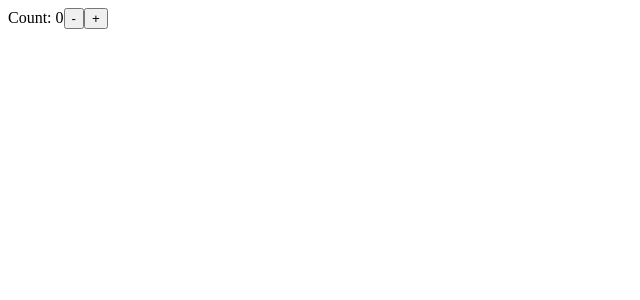
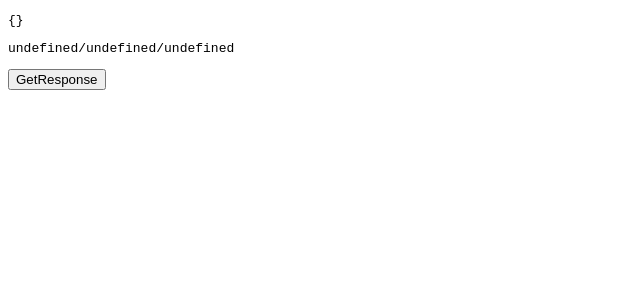
Before and after one commit to womoboy/react-daywork, a React (Create React App) app: page / in a window 1280 px wide. Shown: the top 300 px of the page, without its empty margins (0-640 px from the left). Built offline with nearby package versions, Linux system fonts and the light colour scheme.

Commit message:
useState and use fake api jsonplaceholder

```diff
--- a/package.json
+++ b/package.json
@@ -39,6 +39,7 @@
     ]
   },
   "devDependencies": {
+    "eslint-plugin-react-hooks": "^4.5.0",
     "react-router-dom": "^6.3.0"
   }
 }
--- a/src/App.js
+++ b/src/App.js
@@ -1,26 +1,20 @@
-import React, { useReducer } from 'react';
-
-const initialState = {count: 0};
-
-const reducer = (state, action) => {
-    switch (action.type) {
-        case 'increment':
-            return {count: state.count + 1}
-        case 'decrement':
-            return {count: state.count - 1}
-        default:
-            throw new Error();
-    }
-}
+import React, { useState } from 'react'
 
 const App = () => {
-    const [state, dispatch] = useReducer(reducer, initialState);
+
+    const [value, setValue] = useState({});
+
+    const handlerjson = async () => {
+        const res = await fetch('https://jsonplaceholder.typicode.com/todos/1');
+        const data = await res.json();
+        setValue(data);
+    }
 
     return (
         <>
-            Count: {state.count}
-            <button onClick={() => dispatch({type: 'decrement'})} >-</button>
-            <button onClick={() => dispatch({type: 'increment'})}>+</button>
+            <pre>{JSON.stringify(value)}</pre>
+            <pre>{value.id + '/' + value.title + '/' + value.completed}</pre>
+            <button onClick={handlerjson}>GetResponse</button>
         </>
     )
 }
```
Also changed, not shown: 1 other file (tests, documents, lock files or other folders).
